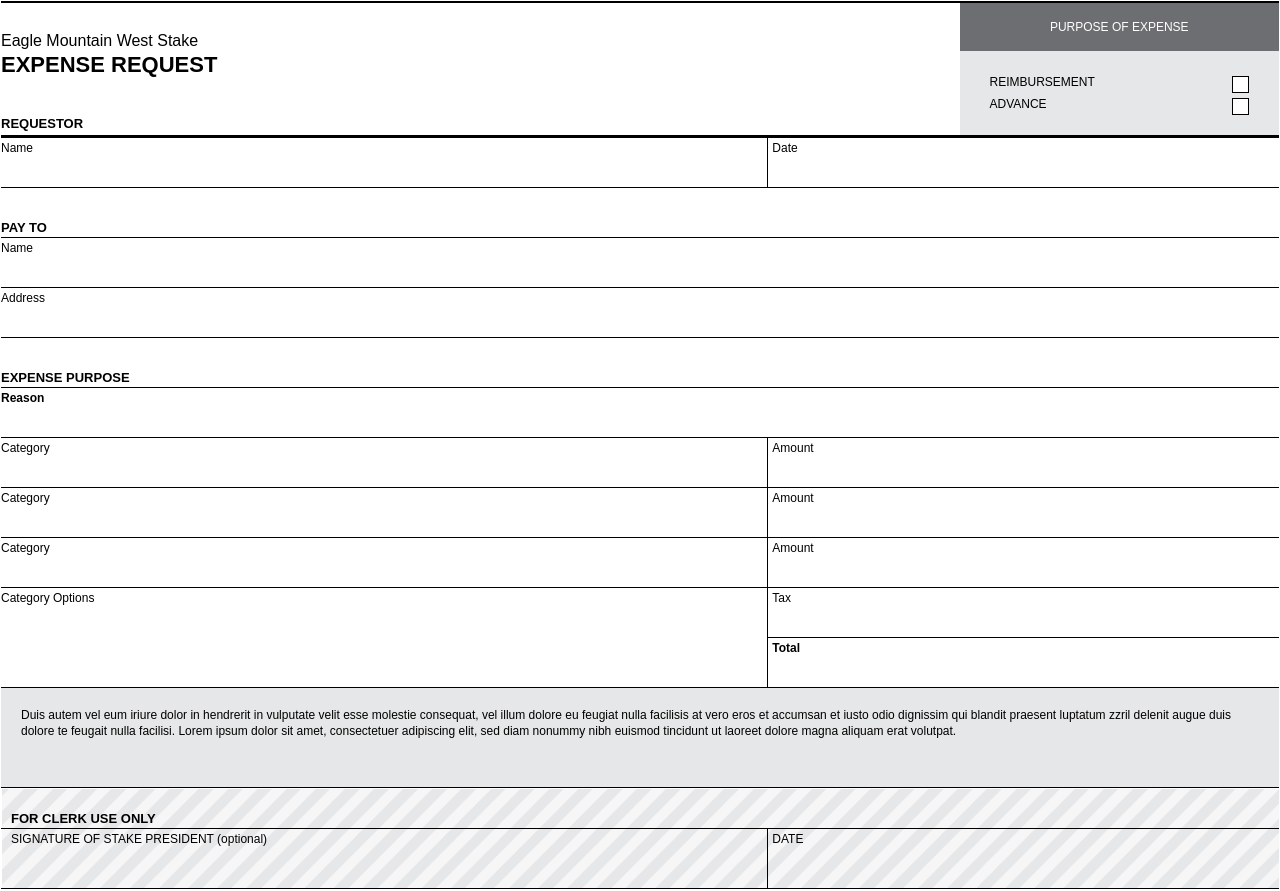
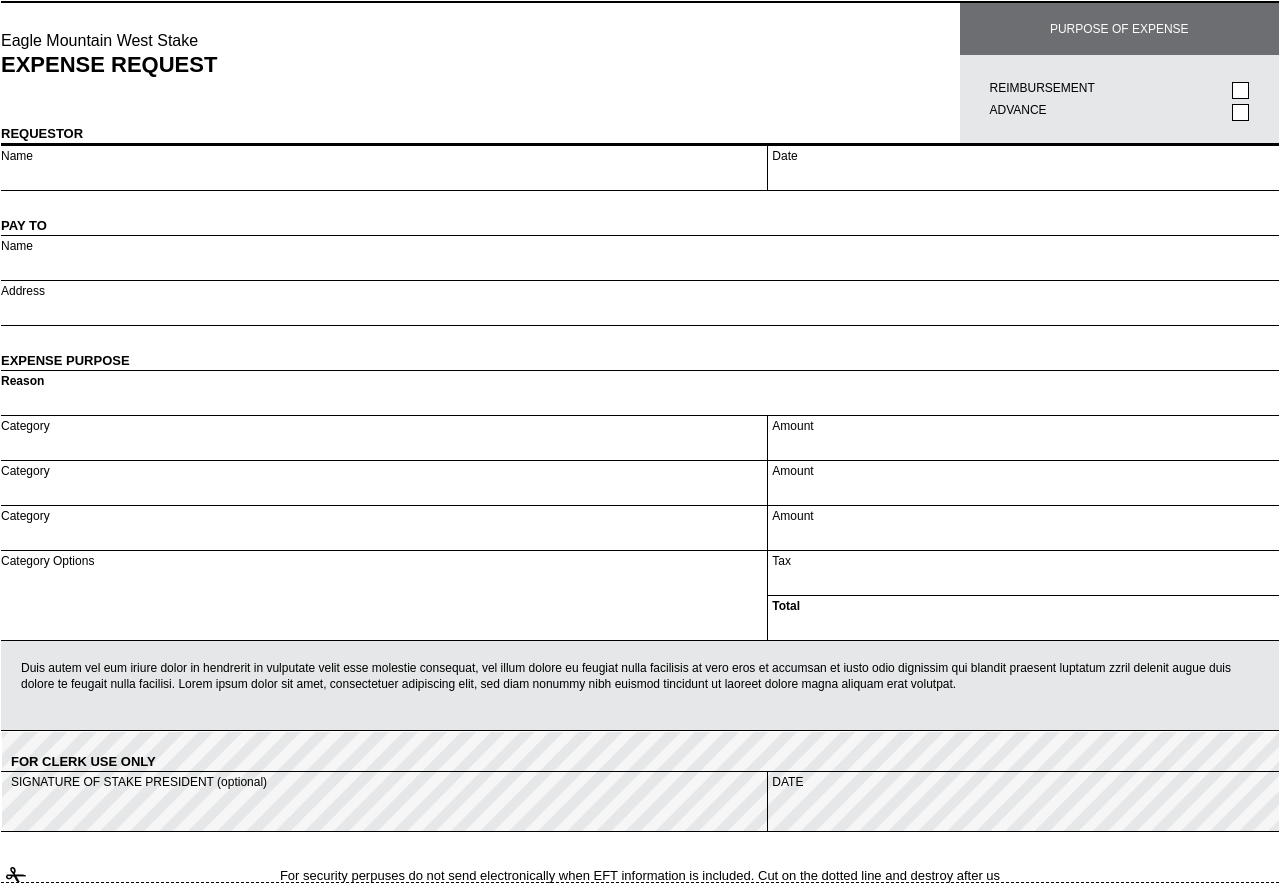
Before and after one commit to mjhamm75/form, a website: page public/index.html in a window 1280 px wide. Shown: the top 891 px of the page. Drawn offline with Linux system fonts and the light colour scheme.

Commit message:
Update line sizes

```diff
--- a/public/app.css
+++ b/public/app.css
@@ -12,7 +12,7 @@
   width: 25%;
 }
 .title {
-  height: 100px;
+  height: 110px;
   margin-top: 30px;
   position: relative;
 }
@@ -31,7 +31,7 @@
 .purpose {
   background: #6D6E71;
   color: white;
-  padding: 18px 40px;
+  padding: 20px 40px;
   text-align: center;
 }
 .checkbox {
@@ -39,7 +39,7 @@
 }
 .checkboxes {
   background: #E6E7E8;
-  padding: 20px 25px;
+  padding: 22px 25px;
 }
 .checkbox-title {
   /*float: right;
@@ -71,7 +71,7 @@
 .form-table tr {
   border-bottom: solid black 1px;
   border-top: solid black 1px;
-  height: 50px;
+  height: 45px;
 }
 .bold {
   font-weight: 600;
```
Also changed, not shown: 1 other file.
